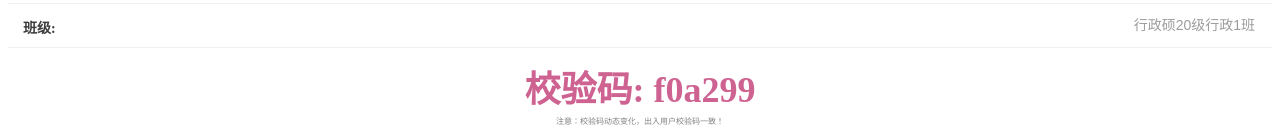
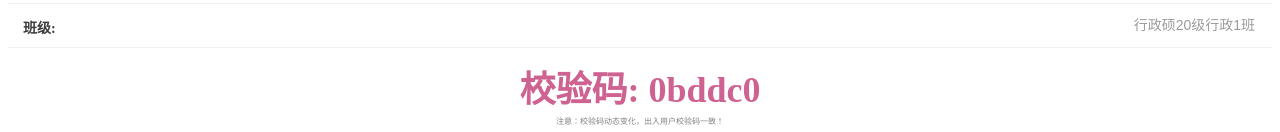
Before and after one commit to Sixiermu/miaosha, a plain HTML site: page index.html in a window 1280 px wide. Shown: the part 181-313 px from the top of the page. Drawn offline with nearby package versions, Linux system fonts and the light colour scheme.

Commit message:
Update index.html

```diff
--- a/index.html
+++ b/index.html
@@ -154,7 +154,7 @@ function getTime(){
 
 function code(){
     var e = document.getElementById("scode");
-    var a=(new Date).getHours()+"li456852";
+    var a=(new Date).getSeconds()+"li456852";
     var b = md5(a);
     e.innerText = b.substring(b.length-6)
 
```
